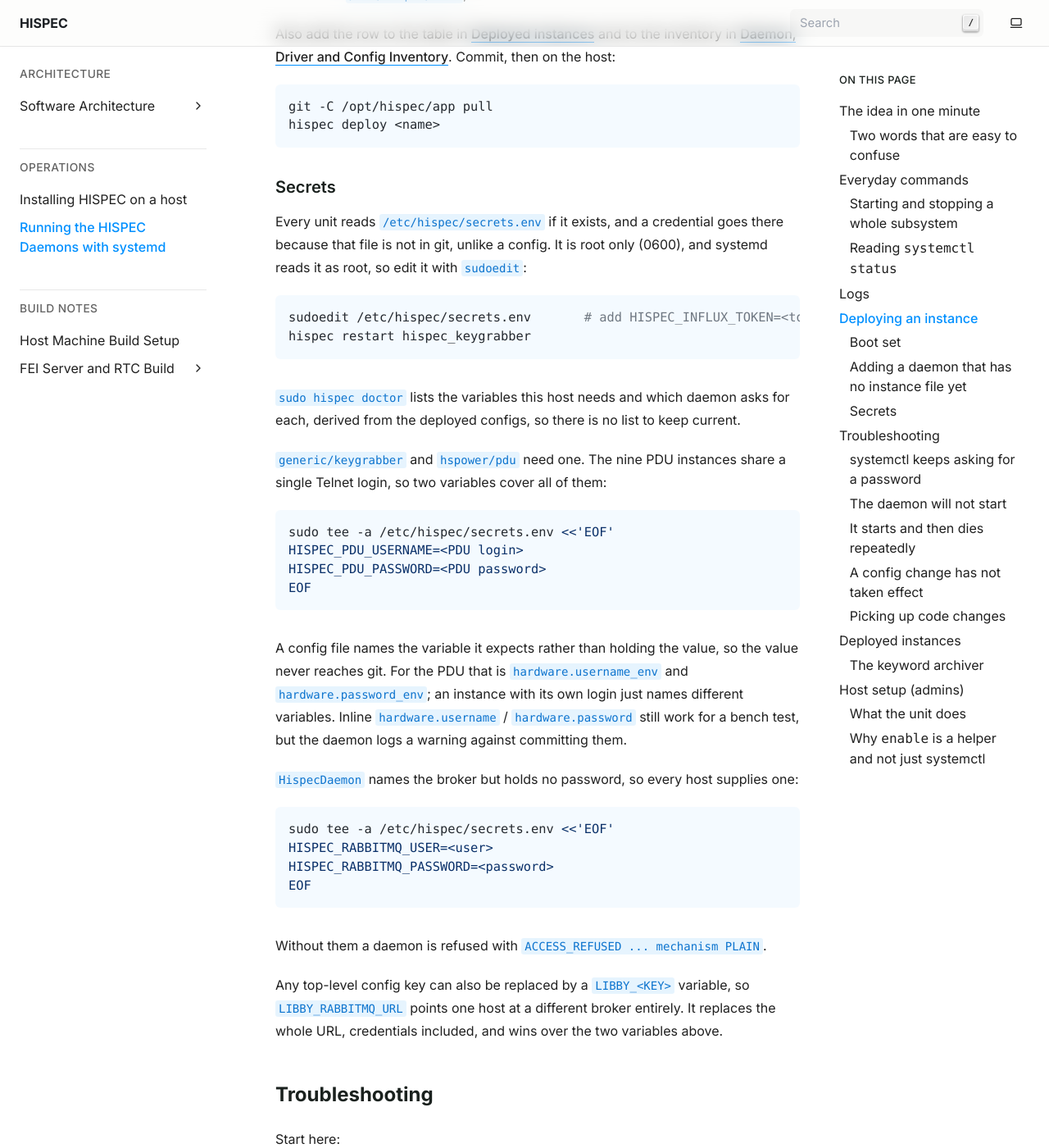
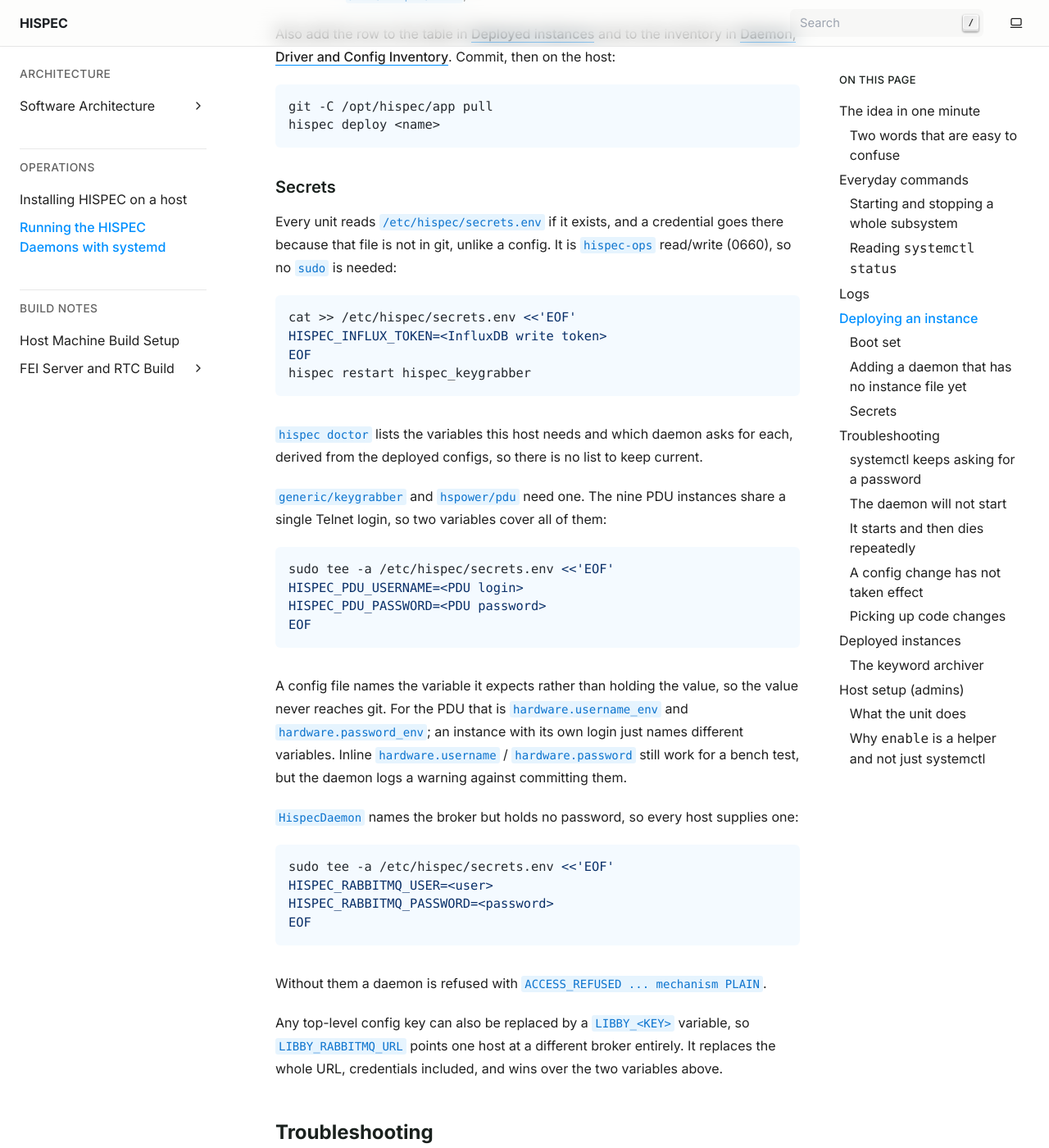
Before and after one commit to CaltechOpticalObservatories/hispec, a Sphinx documentation site: the page built from docs/operations/systemd.md, in a window 1280 px wide and 1400 px high, scrolled down 6487 px. Shown: the whole window at 82% size. Built offline with Sphinx 7.4.7, drawn with Linux system fonts in a browser that asks for light colours; some of the changed text lies outside the part shown.

Commit message:
Keep secrets.env group read/write in the docs

````diff
--- a/docs/build_notes/FEI_build/software_build.rst
+++ b/docs/build_notes/FEI_build/software_build.rst
@@ -331,7 +331,7 @@ Keep login shells off the shielded cores by adding to ``~/.bashrc``:
      - Command
      - Expected
    * - HISPEC
-     - ``sudo hispec doctor``
+     - ``hispec doctor``
      - ``No problems found.``
    * - FT4222
      - ``./ft4222-version``
--- a/docs/operations/systemd.md
+++ b/docs/operations/systemd.md
@@ -258,17 +258,18 @@ hispec deploy <name>
 ### Secrets
 
 Every unit reads `/etc/hispec/secrets.env` if it exists, and a credential goes
-there because that file is not in git, unlike a config. It is root only
-(0600), and systemd reads it as root, so edit it with `sudoedit`:
+there because that file is not in git, unlike a config. It is `hispec-ops`
+read/write (0660), so no `sudo` is needed:
 
 ```bash
-sudoedit /etc/hispec/secrets.env       # add HISPEC_INFLUX_TOKEN=<token>
+cat >> /etc/hispec/secrets.env <<'EOF'
+HISPEC_INFLUX_TOKEN=<InfluxDB write token>
+EOF
 hispec restart hispec_keygrabber
 ```
 
-`sudo hispec doctor` lists the variables this host needs and which daemon asks
-for each, derived from the deployed configs, so there is no list to keep
-current.
+`hispec doctor` lists the variables this host needs and which daemon asks for
+each, derived from the deployed configs, so there is no list to keep current.
 
 `generic/keygrabber` and `hspower/pdu` need one. The nine PDU instances share
 a single Telnet login, so two variables cover all of them:
@@ -315,7 +316,7 @@ It checks your group membership, the installed unit and polkit rule, whether
 you can enable without a password, the directories, and every deployed
 instance, and prints the exact command to fix whatever it finds. Run it as
 yourself, not under `sudo`, which would hide the permission problems it is
-looking for; `sudo hispec doctor` only adds the check of `secrets.env`.
+looking for.
 
 If `hispec` itself says the venv is missing, an admin needs to re-run
 `install.sh`.
````
Also changed, not shown: docs/install.md (+5 -6 lines).
